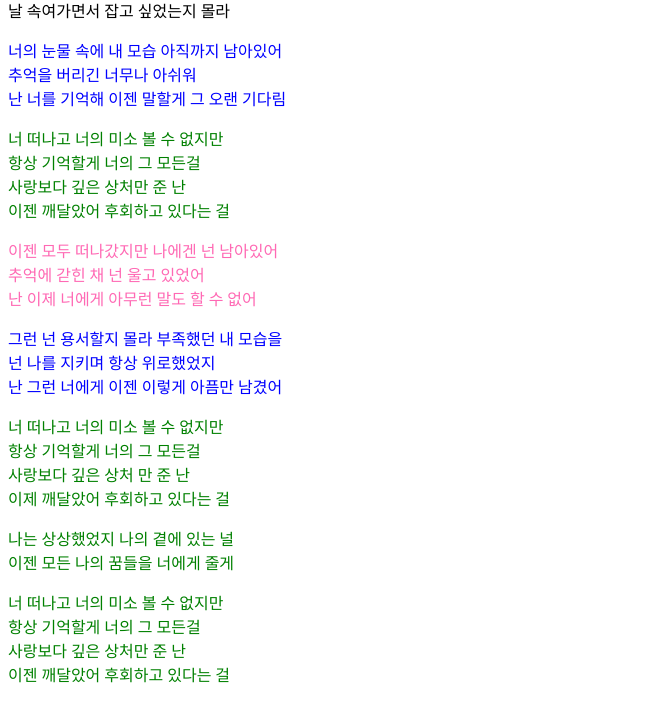
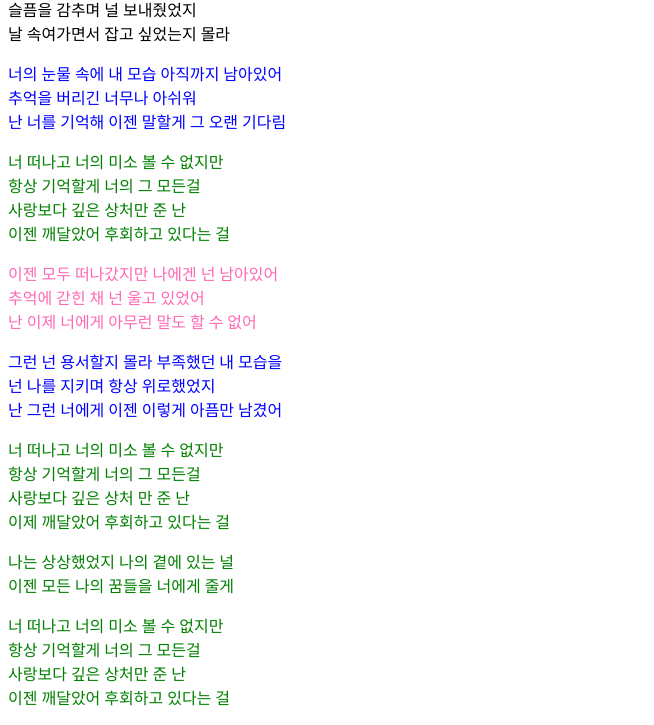
Before and after one commit to JOEL3646/JOEL3646, a plain HTML site: page index.html in a window 1280 px wide. Shown: the part 451-1176 px from the top of the page, without its empty margins (0-654 px from the left). Before the commit the page ends 1153 px from the top, so only its background shows below. Drawn offline with Linux system fonts and the light colour scheme.

Commit message:
Update index.html

```diff
--- a/index.html
+++ b/index.html
@@ -20,7 +20,7 @@
 <body>
   <h1>사랑보다 깊은 상처</h1>
   <h2>임재범, 박정현</h2>
-  <img src="https://lh3.googleusercontent.com/proxy/_btRxuptJRFnLP2p62AX2b6k_9kbNdz3YP-iy9lLF3-wcFwzAB-tHetLHH_sJ4ecQMtsrHm_dLpsLASOPAm3pxfZc6MzCbiYEkeWOx75rt_qXgwsnGT1uhUft8uvaKtiCOF_0ELe_hAdwcGfd4UudnAwLhA">
+  <img src="https://lh3.googleusercontent.com/proxy/_btRxuptJRFnLP2p62AX2b6k_9kbNdz3YP-iy9lLF3-wcFwzAB-tHetLHH_sJ4ecQMtsrHm_dLpsLASOPAm3pxfZc6MzCbiYEkeWOx75rt_qXgwsnGT1uhUft8uvaKtiCOF_0ELe_hAdwcGfd4UudnAwLhA"><br>
   슬픔을 감추며 널 보내줬었지<br>
   날 속여가면서 잡고 싶었는지 몰라</p>
 
```
